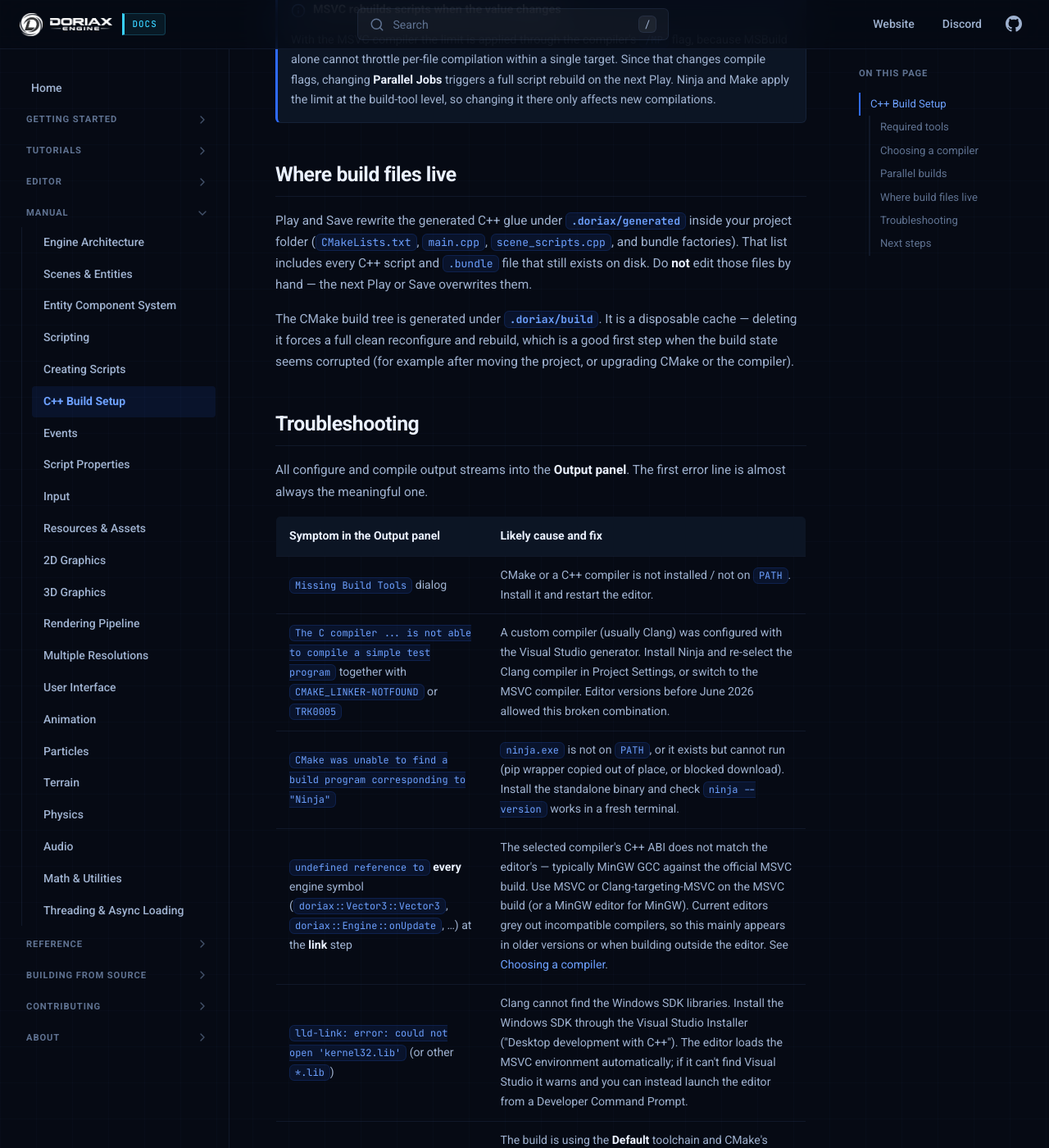
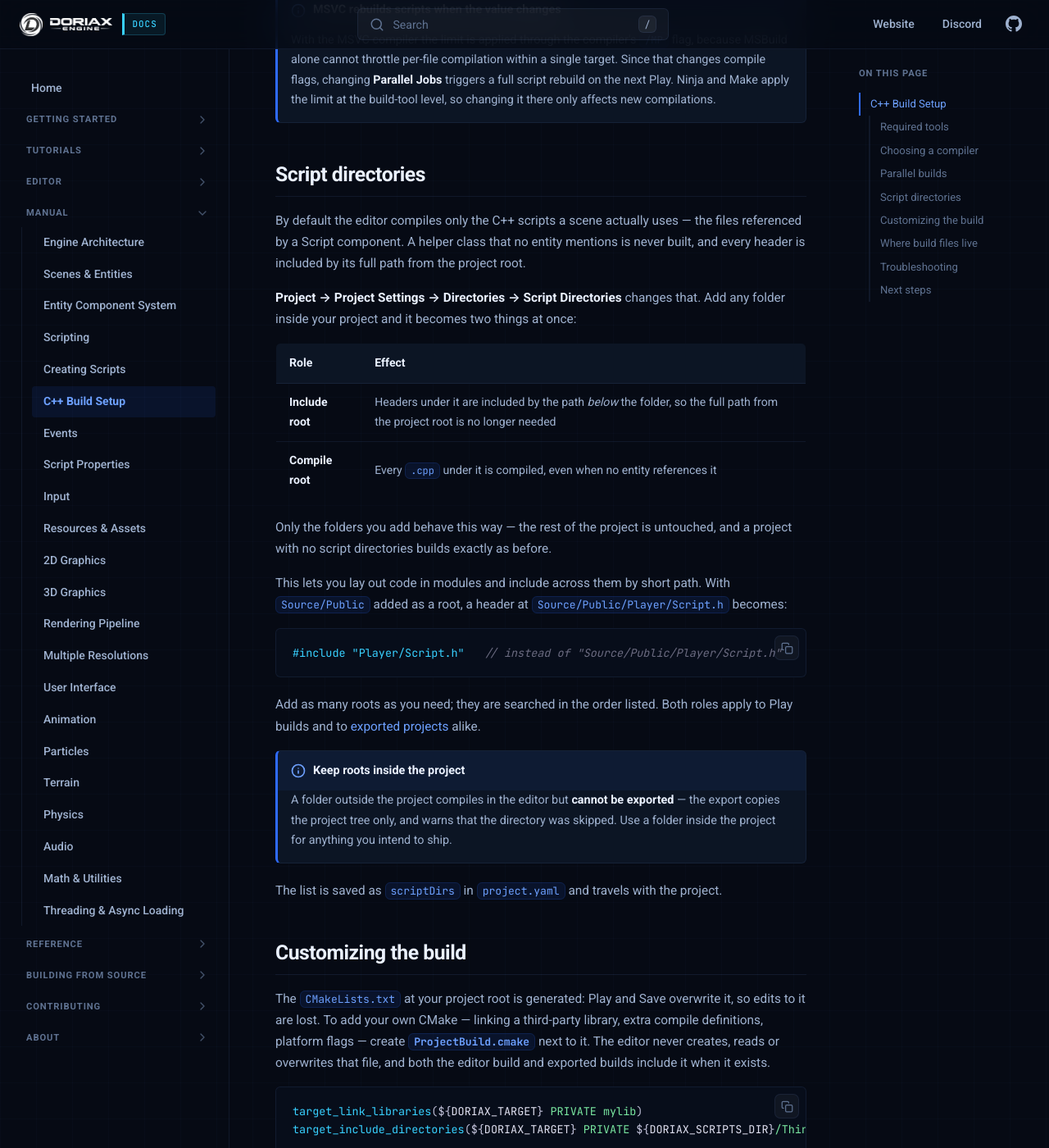
Before and after one commit to doriaxengine/doriax-docs, an MkDocs documentation site: the page built from docs/manual/cpp-build-setup.md, in a window 1280 px wide and 1400 px high, scrolled down 3474 px. Shown: the whole window at 82% size. Built offline with MkDocs 1.6.1, drawn with Linux system fonts in a browser that asks for light colours; some of the changed text lies outside the part shown.

Commit message:
Updated build docs

````diff
--- a/docs/manual/cpp-build-setup.md
+++ b/docs/manual/cpp-build-setup.md
@@ -149,12 +149,76 @@ chosen on a 32-core workstation is not lost when a teammate opens the project on
     rebuild on the next Play. Ninja and Make apply the limit at the build-tool level,
     so changing it there only affects new compilations.
 
+## Script directories
+
+By default the editor compiles only the C++ scripts a scene actually uses — the files
+referenced by a Script component. A helper class that no entity mentions is never built,
+and every header is included by its full path from the project root.
+
+**Project → Project Settings → Directories → Script Directories** changes that. Add any
+folder inside your project and it becomes two things at once:
+
+| Role | Effect |
+| --- | --- |
+| **Include root** | Headers under it are included by the path *below* the folder, so the full path from the project root is no longer needed |
+| **Compile root** | Every `.cpp` under it is compiled, even when no entity references it |
+
+Only the folders you add behave this way — the rest of the project is untouched, and a
+project with no script directories builds exactly as before.
+
+This lets you lay out code in modules and include across them by short path. With
+`Source/Public` added as a root, a header at `Source/Public/Player/Script.h` becomes:
+
+```cpp
+#include "Player/Script.h"   // instead of "Source/Public/Player/Script.h"
+```
+
+Add as many roots as you need; they are searched in the order listed. Both roles apply to
+Play builds and to [exported projects](../editor/export.md) alike.
+
+!!! note "Keep roots inside the project"
+    A folder outside the project compiles in the editor but **cannot be exported** — the
+    export copies the project tree only, and warns that the directory was skipped. Use a
+    folder inside the project for anything you intend to ship.
+
+The list is saved as `scriptDirs` in `project.yaml` and travels with the project.
+
+## Customizing the build
+
+The `CMakeLists.txt` at your project root is generated: Play and Save overwrite it, so
+edits to it are lost. To add your own CMake — linking a third-party library, extra
+compile definitions, platform flags — create **`ProjectBuild.cmake`** next to it. The
+editor never creates, reads or overwrites that file, and both the editor build and
+exported builds include it when it exists.
+
+```cmake
+target_link_libraries(${DORIAX_TARGET} PRIVATE mylib)
+target_include_directories(${DORIAX_TARGET} PRIVATE ${DORIAX_SCRIPTS_DIR}/ThirdParty/include)
+```
+
+Two variables are set for you, with the same meaning in both builds:
+
+| Variable | Value |
+| --- | --- |
+| `DORIAX_TARGET` | The target to attach to |
+| `DORIAX_SCRIPTS_DIR` | The root your `.h`/`.cpp` paths are relative to |
+
+!!! warning "Attach through `${DORIAX_TARGET}`, not the target name"
+    The target is named after your project in editor builds and after the application
+    name in exported ones, so a hard-coded name works in one and breaks in the other —
+    and breaks again if you rename the project.
+
+For include paths alone you do not need this file: [Script
+directories](#script-directories) covers that case from the editor.
+
 ## Where build files live
 
-Play and Save rewrite the generated C++ glue under **`.doriax/generated`** inside your
-project folder (`CMakeLists.txt`, `main.cpp`, `scene_scripts.cpp`, and bundle factories).
-That list includes every C++ script and `.bundle` file that still exists on disk. Do
-**not** edit those files by hand — the next Play or Save overwrites them.
+Play and Save rewrite the generated C++ glue: `CMakeLists.txt` at the **project root**,
+`scene_scripts.cpp` under **`.doriax`**, and `main.cpp` plus the scene and bundle
+factories under **`.doriax/generated`**. Together they cover every C++ script and
+`.bundle` file that still exists on disk. Do **not** edit those files by hand — the next
+Play or Save overwrites them. Put your own build settings in
+[`ProjectBuild.cmake`](#customizing-the-build) instead, which is never overwritten.
 
 The CMake build tree is generated under **`.doriax/build`**. It is a disposable cache —
 deleting it forces a full clean reconfigure and rebuild, which is a good first step when
@@ -177,7 +241,7 @@ is almost always the meaningful one.
 | `internal compiler error: Killed` (GCC/Clang) or `fatal error C1060: compiler is out of heap space` (MSVC) | The parallel build ran out of memory. Lower **Project Settings → Parallel Jobs** (try `1` or `2`) — see [Parallel builds](#parallel-builds). |
 | `Does not match the generator used previously` | The build directory holds a cache from a different generator. The editor normally cleans it automatically when you switch compilers; if it reports the directory is **locked**, close anything using `.doriax/build` (notably the VS Code *CMake Tools* extension) or delete the folder manually, then try again. |
 | `CMake configuration failed` with **no other output** | Update the editor — older versions dropped the output of commands that failed quickly. Current versions print the full CMake error plus a `Process exited with code N` line. |
-| `CMake Error: File ... does not exist.` (or similar) for a script or `.bundle` you already deleted | Generated sources still listed a missing file. Current editors skip files that are gone from disk; press Play or Save once to regenerate. Do not patch `.doriax/generated/CMakeLists.txt` — it is overwritten. If a closed scene still shows the old ScriptComponent entry, open that scene, remove the leftover, and save. |
+| `CMake Error: File ... does not exist.` (or similar) for a script or `.bundle` you already deleted | Generated sources still listed a missing file. Current editors skip files that are gone from disk; press Play or Save once to regenerate. Do not patch the generated `CMakeLists.txt` — it is overwritten. If a closed scene still shows the old ScriptComponent entry, open that scene, remove the leftover, and save. |
 | `Unknown type SomeClass` | A leftover C++ script class name is still registered. Remove that ScriptComponent entry from every scene and bundle that still lists it, then Play or Save. Recreating a script with the same class name also recovers a project that was already broken. |
 | `Compiler kit changed. Cleaning build directory...` | Not an error — the compiler selection changed, so the editor wipes `.doriax/build` and reconfigures from scratch. |
 | Errors persist after fixing the toolchain | Delete `.doriax/build` and press Play again to force a clean configure. |
````
Also changed, not shown: docs/editor/project-workflow.md (+18 -1 lines).
